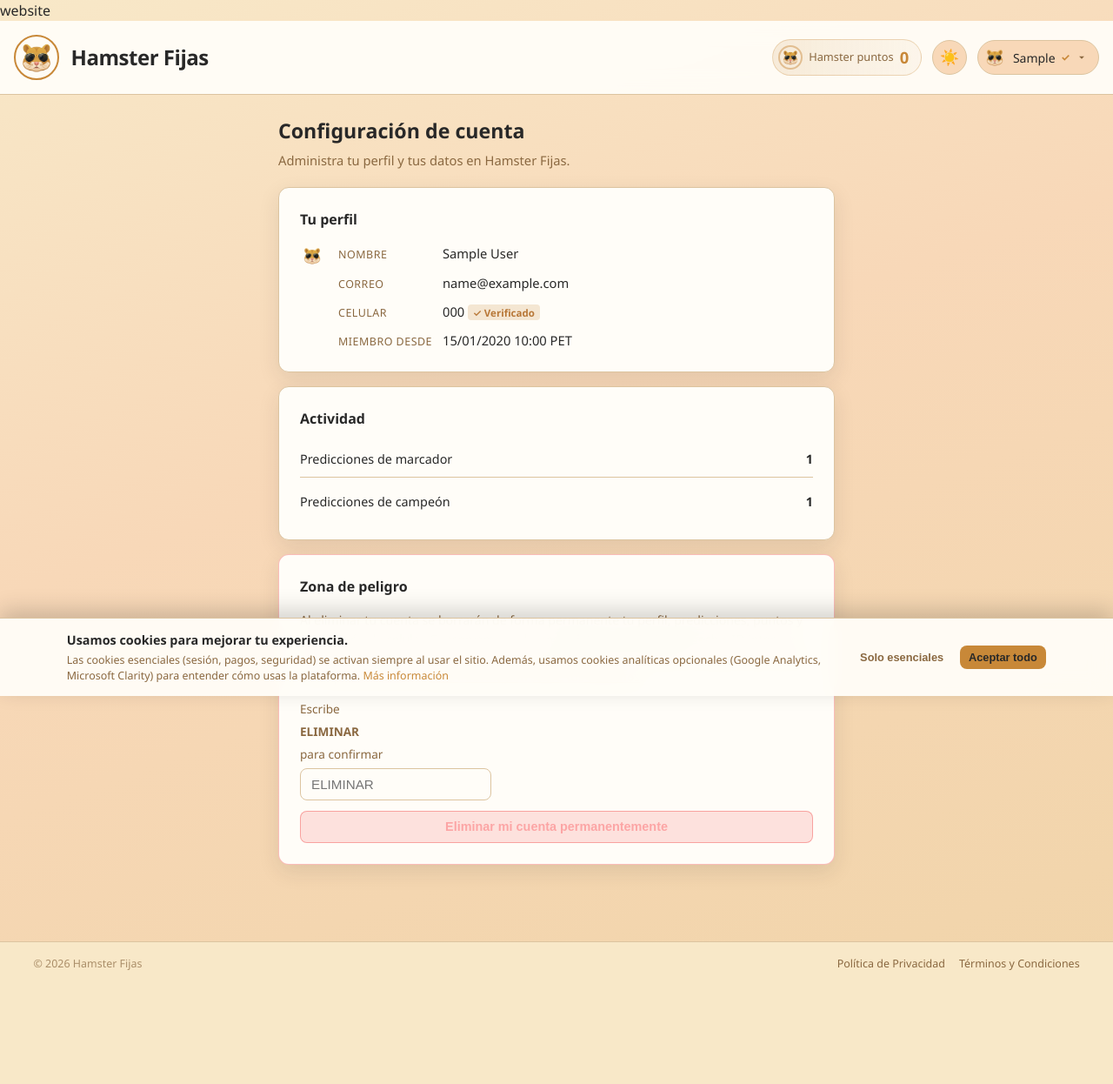
After one commit to BryanFM/predicciones-futbol, a FastAPI app: page /cuenta in a window 1280 px wide. The commit adds this page. Shown: the whole page at 87% size. Run offline with FastAPI, Linux system fonts and the light colour scheme; the visitor is signed in with stand-in values (Sample User, id 1); tables that the repository leaves empty hold one stand-in row (values such as "Sample post").

Commit message:
Añadir configuración de cuenta, auditoría de bajas y SEO básico.
Incluye eliminación con confirmación, registro anonimizado en admin, meta/OG/JSON-LD, robots.txt y sitemap.xml con SITE_URL.

Co-authored-by: Cursor <cursoragent@cursor.com>

```diff
--- a/app/main.py
+++ b/app/main.py
@@ -24,10 +24,11 @@ from app.rendering import render, render_error_page, static_url, templates
 
 BASE_DIR = Path(__file__).resolve().parent
 
-from app.routers import admin, verify
+from app.routers import account, admin, verify
 
 app = FastAPI(title="Hamster Fijas")
 app.include_router(verify.router)
+app.include_router(account.router)
 app.include_router(admin.router)
 
 
@@ -85,6 +86,72 @@ async def user_avatar_image(user_id: int, db: Session = Depends(get_db)):
         media_type=content_type,
         headers={"Cache-Control": "public, max-age=86400"},
     )
+
+
+@app.get("/robots.txt", include_in_schema=False)
+def robots_txt(request: Request):
+    base = site_base_url(request)
+    body = "\n".join(
+        [
+            "User-agent: *",
+            "Allow: /",
+            "Disallow: /admin/",
+            "Disallow: /auth/",
+            "Disallow: /cuenta",
+            "Disallow: /verificar-telefono",
+            "Disallow: /avatars/",
+            "",
+            f"Sitemap: {base}/sitemap.xml",
+            "",
+        ]
+    )
+    return Response(content=body, media_type="text/plain; charset=utf-8")
+
+
+@app.get("/sitemap.xml", include_in_schema=False)
+def sitemap_xml(request: Request, db: Session = Depends(get_db)):
+    from xml.sax.saxutils import escape
+
+    base = site_base_url(request)
+    static_routes = [
+        ("/", "daily", "1.0", None),
+        ("/proximamente", "weekly", "0.8", None),
+        ("/privacidad", "monthly", "0.4", None),
+        ("/terminos", "monthly", "0.4", None),
+    ]
+    urls: list[str] = []
+    for path, changefreq, priority, lastmod in static_routes:
+        loc = escape(f"{base}{path}")
+        chunk = [f"  <url><loc>{loc}</loc>", f"    <changefreq>{changefreq}</changefreq>", f"    <priority>{priority}</priority>"]
+        if lastmod:
+            chunk.append(f"    <lastmod>{lastmod}</lastmod>")
+        chunk.append("  </url>")
+        urls.append("\n".join(chunk))
+
+    matches = db.query(Match).order_by(Match.match_date.desc()).limit(300).all()
+    for match in matches:
+        path = f"/partidos/{match.id}"
+        loc = escape(f"{base}{path}")
+        lastmod = format_sitemap_lastmod(match.match_date)
+        urls.append(
+            "\n".join(
+                [
+                    f"  <url><loc>{loc}</loc>",
+                    f"    <lastmod>{lastmod}</lastmod>",
+                    "    <changefreq>weekly</changefreq>",
+                    "    <priority>0.6</priority>",
+                    "  </url>",
+                ]
+            )
+        )
+
+    xml = (
+        '<?xml version="1.0" encoding="UTF-8"?>\n'
+        '<urlset xmlns="http://www.sitemaps.org/schemas/sitemap/0.9">\n'
+        + "\n".join(urls)
+        + "\n</urlset>"
+    )
+    return Response(content=xml, media_type="application/xml; charset=utf-8")
 
 
 async def _html_http_error(request: Request, status_code: int, detail: str):
@@ -325,6 +392,23 @@ templates.env.globals["CLARITY_PROJECT_ID"] = _public_env(
     "CLARITY_PROJECT_ID", production_default="x51o85xggi"
 )
 templates.env.globals["avatar_url"] = avatar_url_for_user
+
+from app.seo import (
+    DEFAULT_META_DESCRIPTION,
+    SITE_NAME,
+    canonical_url,
+    default_robots,
+    format_sitemap_lastmod,
+    og_image_url,
+    site_base_url,
+)
+
+templates.env.globals["SITE_NAME"] = SITE_NAME
+templates.env.globals["DEFAULT_META_DESCRIPTION"] = DEFAULT_META_DESCRIPTION
+templates.env.globals["site_base_url"] = site_base_url
+templates.env.globals["canonical_url"] = canonical_url
+templates.env.globals["og_image_url"] = og_image_url
+templates.env.globals["default_robots"] = default_robots
 
 
 def _home_url(
--- a/app/static/styles.css
+++ b/app/static/styles.css
@@ -2037,6 +2037,30 @@ input:focus, select:focus {
 
 .admin-page-header h2 { font-size: 1.35rem; }
 
+.admin-page-header-split {
+  align-items: center;
+}
+
+.admin-page-sub {
+  margin: 0.35rem 0 0;
+  font-size: 0.85rem;
+  color: var(--muted);
+  max-width: 42rem;
+}
+
+.admin-audit-note {
+  margin: 1rem 0 2rem;
+  font-size: 0.78rem;
+  color: var(--muted);
+  max-width: 42rem;
+  line-height: 1.5;
+}
+
+.hash-cell {
+  font-size: 0.72rem;
+  letter-spacing: 0.02em;
+}
+
 .admin-quick-links { display: flex; gap: 0.5rem; flex-wrap: wrap; }
 
 .filter-chips { display: flex; gap: 0.5rem; margin-bottom: 1.25rem; flex-wrap: wrap; }
@@ -3447,6 +3471,151 @@ body.cookie-banner-open .site-footer {
   justify-content: center;
 }
 
+/* ── Account settings ───────────────────────────────────────────────────── */
+.account-page {
+  max-width: 640px;
+  margin: 0 auto 2.5rem;
+}
+
+.account-page-header {
+  margin-bottom: 1.25rem;
+}
+
+.account-page-header h2 {
+  font-size: 1.45rem;
+  margin-bottom: 0.35rem;
+}
+
+.account-page-sub {
+  color: var(--muted);
+  font-size: 0.92rem;
+}
+
+.account-card {
+  margin-bottom: 1rem;
+}
+
+.account-card-title {
+  font-size: 1rem;
+  margin-bottom: 1rem;
+}
+
+.account-profile {
+  display: flex;
+  gap: 1rem;
+  align-items: flex-start;
+}
+
+.account-details {
+  flex: 1;
+  min-width: 0;
+  display: grid;
+  gap: 0.65rem;
+}
+
+.account-detail-row {
+  display: grid;
+  grid-template-columns: 7rem 1fr;
+  gap: 0.5rem;
+  align-items: baseline;
+}
+
+.account-detail-row dt {
+  font-size: 0.78rem;
+  text-transform: uppercase;
+  letter-spacing: 0.04em;
+  color: var(--muted);
+}
+
+.account-detail-row dd {
+  margin: 0;
+  font-size: 0.92rem;
+}
+
+.account-muted {
+  color: var(--muted);
+}
+
+.account-stats-list {
+  list-style: none;
+  margin: 0;
+  padding: 0;
+  display: grid;
+  gap: 0.5rem;
+}
+
+.account-stats-list li {
+  display: flex;
+  justify-content: space-between;
+  gap: 1rem;
+  padding: 0.55rem 0;
+  border-bottom: 1px solid var(--border);
+  font-size: 0.9rem;
+}
+
+.account-stats-list li:last-child {
+  border-bottom: none;
+}
+
+.account-hint {
+  margin: 0.85rem 0 0;
+  font-size: 0.85rem;
+  color: var(--muted);
+}
+
+.account-danger {
+  border-color: rgba(239, 68, 68, 0.35);
+}
+
+.account-danger-text {
+  margin: 0 0 1rem;
+  font-size: 0.88rem;
+  line-height: 1.55;
+  color: var(--muted);
+}
+
+.account-danger-text a {
+  color: var(--primary);
+}
+
+.account-delete-form {
+  display: grid;
+  gap: 0.75rem;
+}
+
+.account-delete-label {
+  display: grid;
+  gap: 0.35rem;
+  font-size: 0.85rem;
+}
+
+.account-delete-input {
+  max-width: 220px;
+  padding: 0.55rem 0.75rem;
+  border-radius: 8px;
+  border: 1px solid var(--border);
+  background: var(--surface);
+  color: var(--text);
+}
+
+@media (max-width: 600px) {
+  .account-profile {
+    flex-direction: column;
+    align-items: center;
+    text-align: center;
+  }
+
+  .account-detail-row {
+    grid-template-columns: 1fr;
+    text-align: center;
+  }
+
+  .account-delete-input {
+    max-width: none;
+    width: 100%;
+  }
+}
+
 /* ── Legal pages ─────────────────────────────────────────────────────────── */
 .legal-page {
   max-width: 780px;
--- /dev/null
+++ b/app/templates/account/settings.html
@@ -0,0 +1,90 @@
+{% extends "base.html" %}
+{% from "macros/user_avatar.html" import user_avatar %}
+
+{% block title %}Configuración de cuenta — Hamster Fijas{% endblock %}
+
+{% block content %}
+<section class="account-page">
+  <header class="account-page-header">
+    <h2>Configuración de cuenta</h2>
+    <p class="account-page-sub">Administra tu perfil y tus datos en Hamster Fijas.</p>
+  </header>
+
+  <section class="panel account-card">
+    <h3 class="account-card-title">Tu perfil</h3>
+    <div class="account-profile">
+      {% if current_user.picture %}
+      {{ user_avatar(current_user, 'avatar avatar-lg', 'lg') }}
+      {% endif %}
+      <dl class="account-details">
+        <div class="account-detail-row">
+          <dt>Nombre</dt>
+          <dd>{{ current_user.name }}</dd>
+        </div>
+        <div class="account-detail-row">
+          <dt>Correo</dt>
+          <dd>{{ current_user.email }}</dd>
+        </div>
+        <div class="account-detail-row">
+          <dt>Celular</dt>
+          <dd>
+            {% if current_user.phone_verified and current_user.phone_number %}
+              {% if current_user.phone_number.startswith('+51') %}
+                +51 {{ current_user.phone_number[3:] }}
+              {% else %}
+                {{ current_user.phone_number }}
+              {% endif %}
+              <span class="badge badge-hit badge-sm">✓ Verificado</span>
+            {% elif current_user.phone_number %}
+              {{ current_user.phone_number }}
+              <span class="badge badge-pending badge-sm">Sin verificar</span>
+            {% else %}
+              <span class="account-muted">No registrado</span>
+            {% endif %}
+          </dd>
+        </div>
+        <div class="account-detail-row">
+          <dt>Miembro desde</dt>
+          <dd>{{ format_pet(current_user.created_at) }}</dd>
+        </div>
+        {% if current_user.is_admin %}
+        <div class="account-detail-row">
+          <dt>Rol</dt>
+          <dd><span class="admin-badge">admin</span></dd>
+        </div>
+        {% endif %}
+      </dl>
+    </div>
+  </section>
+
+  <section class="panel account-card">
+    <h3 class="account-card-title">Actividad</h3>
+    <ul class="account-stats-list">
+      <li><span>Predicciones de marcador</span><strong>{{ prediction_count }}</strong></li>
+      <li><span>Predicciones de campeón</span><strong>{{ champion_count }}</strong></li>
+    </ul>
+    {% if not current_user.phone_verified %}
+    <p class="account-hint"><a href="/verificar-telefono">Verifica tu celular</a> para participar en predicciones.</p>
+    {% endif %}
+  </section>
+
+  <section class="panel account-card account-danger">
+    <h3 class="account-card-title">Zona de peligro</h3>
+    <p class="account-danger-text">
+      Al eliminar tu cuenta se borrarán de forma permanente tu perfil, predicciones, puntos y verificación de celular.
+      Conservamos solo un <strong>registro anonimizado</strong> (fecha, ID interno y huella irreversible de tu correo)
+      para trazabilidad legal, sin nombre ni celular.
+      Esta acción no se puede deshacer.
+      <a href="/privacidad#derechos">Más información sobre tus derechos</a>.
+    </p>
+    <form class="account-delete-form" method="post" action="/cuenta/eliminar">
+      <label class="account-delete-label">
+        Escribe <strong>{{ "ELIMINAR" }}</strong> para confirmar
+        <input type="text" name="confirm" class="account-delete-input" required autocomplete="off"
+               placeholder="ELIMINAR" aria-label="Confirmación: escribe ELIMINAR">
+      </label>
+      <button type="submit" class="btn btn-danger">Eliminar mi cuenta permanentemente</button>
+    </form>
+  </section>
+</section>
+{% endblock %}
--- a/app/templates/base.html
+++ b/app/templates/base.html
@@ -6,6 +6,20 @@
   <meta name="theme-color" content="#282828" media="(prefers-color-scheme: dark)">
   <meta name="theme-color" content="#F8E8C8" media="(prefers-color-scheme: light)">
   <title>{% block title %}Hamster Fijas{% endblock %}</title>
+  {% block meta_description %}{% endblock %}
+  {% block meta_robots %}{% endblock %}
+  {% block og_type %}website{% endblock %}
+  {% from "macros/seo_head.html" import seo_tags %}
+  {% set seo_desc = self.meta_description()|trim %}
+  {% set seo_robots_val = self.meta_robots()|trim %}
+  {% set seo_og_type = self.og_type()|trim or 'website' %}
+  {{ seo_tags(
+    request,
+    self.title()|striptags,
+    seo_desc or DEFAULT_META_DESCRIPTION,
+    seo_robots_val or none,
+    seo_og_type
+  ) }}
   <link rel="icon" type="image/png" sizes="32x32" href="{{ static_url('favicon-32.png') }}">
   <link rel="shortcut icon" href="{{ static_url('favicon-32.png') }}">
   <link rel="apple-touch-icon" sizes="180x180" href="{{ static_url('apple-touch-icon.png') }}">
@@ -118,6 +132,10 @@
                 </span>
                 <span><strong>Hamster puntos</strong><small>Ranking y recompensas</small></span>
               </a>
+              <a href="/cuenta" class="nav-dropdown-item {% if request.url.path == '/cuenta' %}active{% endif %}">
+                <span class="nav-dropdown-icon">⚙️</span>
+                <span><strong>Configuración</strong><small>Cuenta y privacidad</small></span>
+              </a>
             </div>
 
             {% if current_user.is_admin %}
@@ -130,6 +148,10 @@
               <a href="/admin/torneos" class="nav-dropdown-item {% if request.url.path.startswith('/admin/torneos') %}active{% endif %}">
                 <span class="nav-dropdown-icon">🏟</span>
                 <span><strong>Torneos</strong><small>Gestionar competencias</small></span>
+              </a>
+              <a href="/admin/bajas-cuentas" class="nav-dropdown-item {% if request.url.path.startswith('/admin/bajas-cuentas') %}active{% endif %}">
+                <span class="nav-dropdown-icon">🗑</span>
+                <span><strong>Bajas de cuenta</strong><small>Registro anonimizado</small></span>
               </a>
             </div>
             {% endif %}
--- a/app/templates/index.html
+++ b/app/templates/index.html
@@ -2,6 +2,9 @@
 {% from "macros/team_flag.html" import team_flag %}
 {% from "macros/countdown.html" import countdown %}
 {% from "macros/tournament_icon.html" import tournament_icon %}
+
+{% block title %}Predicciones Mundial 2026 — Hamster Fijas{% endblock %}
+{% block meta_description %}Registra tus predicciones de marcador exacto y campeón del Mundial 2026. Compite con amigos y acumula Hamster puntos.{% endblock %}
 
 {% block content %}
 {% if countdown_ms %}
--- /dev/null
+++ b/app/templates/macros/seo_head.html
@@ -0,0 +1,32 @@
+{% macro seo_tags(request, page_title, page_description=none, robots=none, og_type='website') %}
+{% set description = page_description or DEFAULT_META_DESCRIPTION %}
+{% set robots_value = robots or default_robots(request) %}
+<meta name="description" content="{{ description }}">
+<meta name="robots" content="{{ robots_value }}">
+<link rel="canonical" href="{{ canonical_url(request) }}">
+
+<meta property="og:locale" content="es_PE">
+<meta property="og:site_name" content="{{ SITE_NAME }}">
+<meta property="og:title" content="{{ page_title }}">
+<meta property="og:description" content="{{ description }}">
+<meta property="og:url" content="{{ canonical_url(request) }}">
+<meta property="og:type" content="{{ og_type }}">
+<meta property="og:image" content="{{ og_image_url(request) }}">
+<meta property="og:image:alt" content="{{ SITE_NAME }}">
+
+<meta name="twitter:card" content="summary">
+<meta name="twitter:title" content="{{ page_title }}">
+<meta name="twitter:description" content="{{ description }}">
+<meta name="twitter:image" content="{{ og_image_url(request) }}">
+
+<script type="application/ld+json">
+{
+  "@context": "https://schema.org",
+  "@type": "WebSite",
+  "name": {{ SITE_NAME|tojson }},
+  "url": {{ site_base_url(request)|tojson }},
+  "description": {{ description|tojson }},
+  "inLanguage": "es-PE"
+}
+</script>
+{% endmacro %}
--- a/app/templates/match_detail.html
+++ b/app/templates/match_detail.html
@@ -4,6 +4,8 @@
 {% from "macros/user_avatar.html" import user_avatar %}
 
 {% block title %}{{ match.home_team }} vs {{ match.away_team }} — Hamster Fijas{% endblock %}
+{% block meta_description %}Partido {{ match.home_team }} vs {{ match.away_team }} en Hamster Fijas. Consulta predicciones de la comunidad y registra tu marcador del Mundial 2026.{% endblock %}
+{% block og_type %}article{% endblock %}
 
 {% block content %}
 <a href="/?category_id={{ match.category_id }}" class="back-link">← Volver a partidos</a>
--- a/app/templates/proximamente.html
+++ b/app/templates/proximamente.html
@@ -4,6 +4,7 @@
 {% from "macros/user_avatar.html" import user_avatar %}
 
 {% block title %}Hamster puntos — Hamster Fijas{% endblock %}
+{% block meta_description %}Ranking de Hamster puntos del Mundial 2026. Consulta reglas, premios y tu posición en la clasificación.{% endblock %}
 
 {% block content %}
 <section class="coming-soon">
--- a/app/templates/terminos.html
+++ b/app/templates/terminos.html
@@ -1,5 +1,6 @@
 {% extends "base.html" %}
 {% block title %}Términos y Condiciones – Hamster Fijas{% endblock %}
+{% block meta_description %}Términos y condiciones de uso de Hamster Fijas: reglas de participación, predicciones del Mundial 2026 y responsabilidades.{% endblock %}
 {% block content %}
 <div class="legal-page">
   <h2 class="legal-title">Términos y Condiciones de Uso</h2>
--- a/render.yaml
+++ b/render.yaml
@@ -41,6 +41,8 @@ services:
         value: G-W394R9W8E7
       - key: CLARITY_PROJECT_ID
         value: x51o85xggi
+      - key: SITE_URL
+        value: https://predicciones-futbol-tmyr.onrender.com
 
 databases:
   - name: predicciones-db
```
Also changed, not shown: app/account.py (added, +55 -0 lines), app/models.py (+17 -0 lines), app/routers/account.py (added, +62 -0 lines), app/routers/admin.py (+27 -1 lines), app/seo.py (added, +60 -0 lines), app/templates/admin/deletions.html (added, +59 -0 lines), app/templates/admin/users.html (+5 -2 lines), app/templates/privacidad.html (+11 -3 lines), 1 other file.
